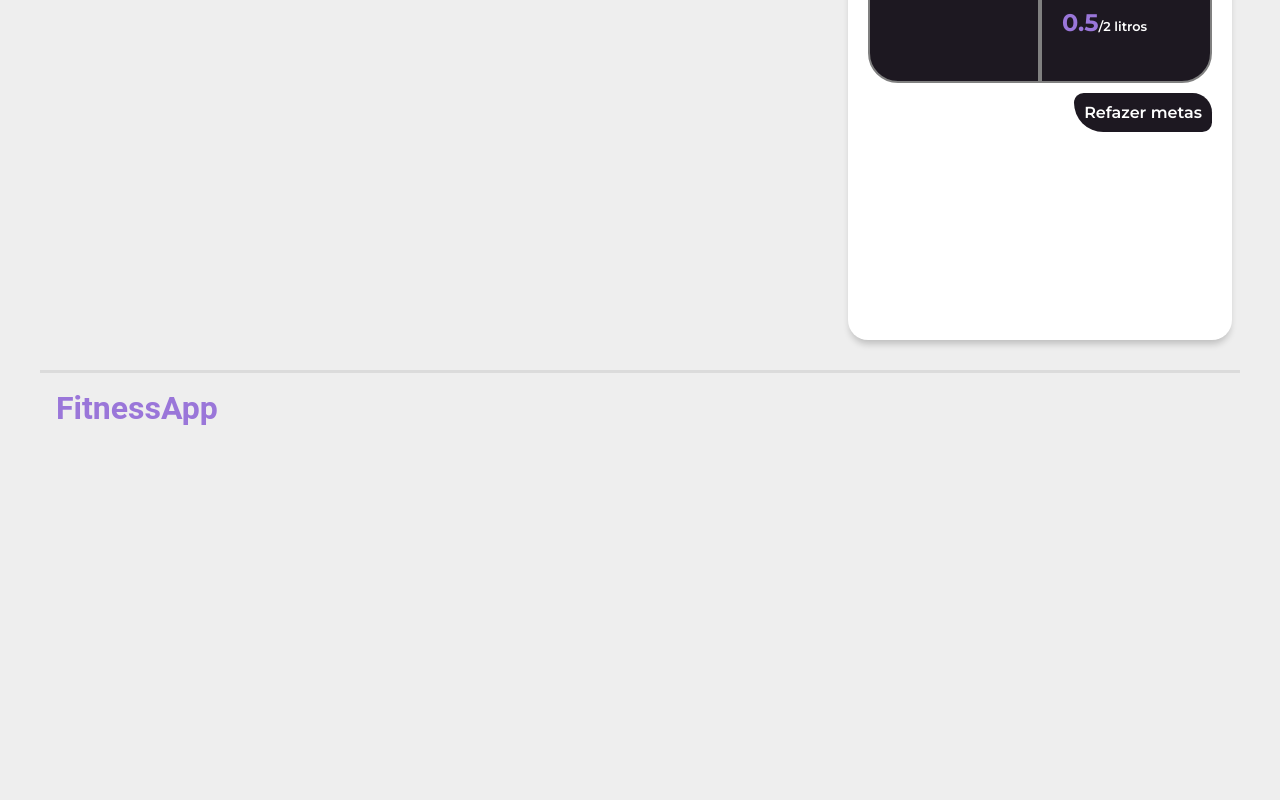
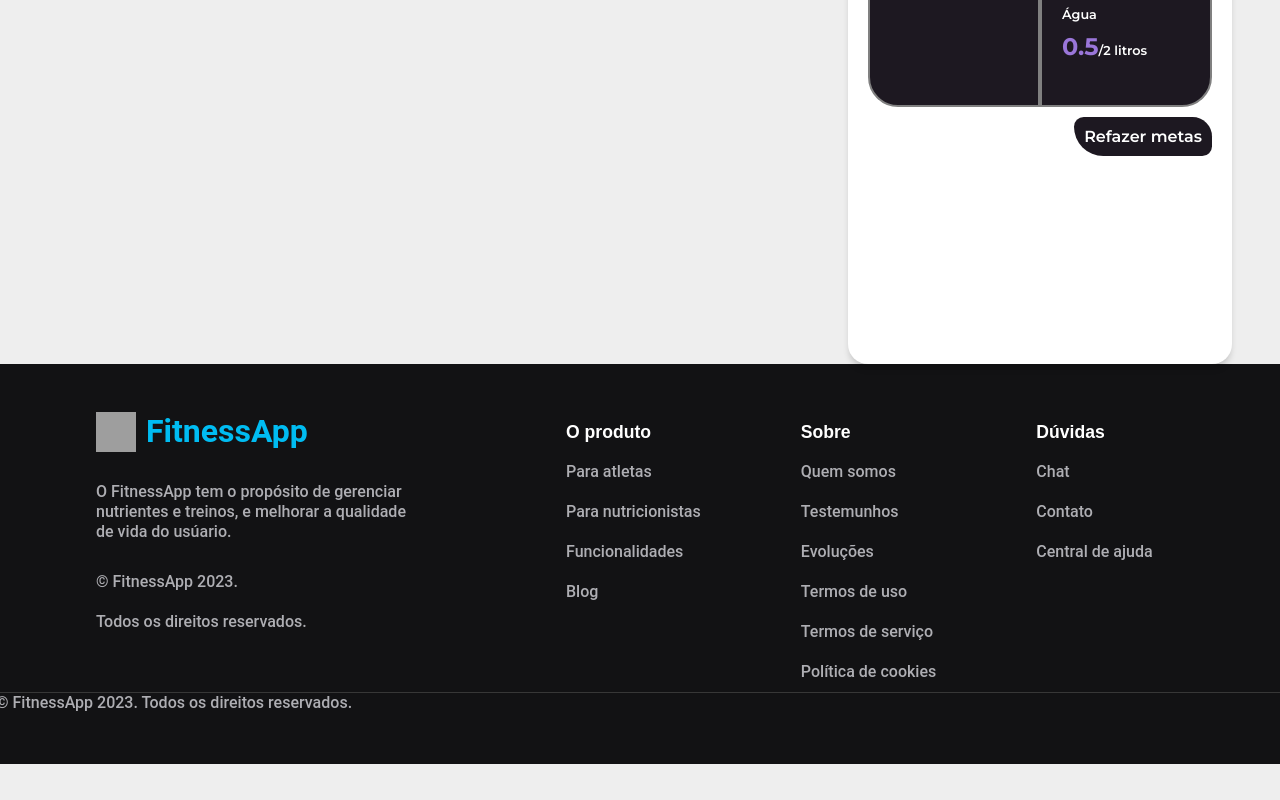
Before and after one commit to dayvid-s/FitnessApp, a Next.js app: page / in a window 1280 px wide. Shown: the part 917-1717 px from the top of the page. After the commit the page ends 1681 px from the top, so only its background shows below. Built offline with nearby package versions, Linux system fonts and the light colour scheme; grey boxes are pictures that could not be loaded; a web font is replaced by a local one.

Commit message:
feat: added more functionalities at the footer component

```diff
--- a/src/components/Footer/index.tsx
+++ b/src/components/Footer/index.tsx
@@ -1,5 +1,6 @@
 import {
-  Container, ProjectInfoArea,
+  BottomOfFooter,
+  Container, ProductInfoSection, ProjectInfoSection, SectionAbout, WrapperOfFooterSessions,
 } from "./styles"
 
 
@@ -7,9 +8,55 @@ export function Footer (){
 
   return(
     <Container>
-      <ProjectInfoArea>
-        <h1>FitnessApp</h1>
-      </ProjectInfoArea>
+      <WrapperOfFooterSessions>
+
+        <ProjectInfoSection>
+          <div>
+            <img src="https://www.svgrepo.com/show/331727/healthy.svg"
+              width="40px" height="40px"/>
+            <h1>FitnessApp</h1>
+          </div>
+
+          <p>O FitnessApp tem o propósito de gerenciar nutrientes e treinos, e
+          melhorar a qualidade de vida do usúario.
+          </p>
+          <p>© FitnessApp 2023.<br/><br/>Todos os direitos reservados.</p>
+        </ProjectInfoSection>
+
+
+        <ProductInfoSection>
+          <strong>O produto</strong>
+          <p>Para atletas</p>
+          <p>Para nutricionistas </p>
+          <p>Funcionalidades</p>
+          <p>Blog</p>
+        </ProductInfoSection>
+
+
+        <SectionAbout>
+          <strong>Sobre</strong>
+          <p>Quem somos</p>
+          <p>Testemunhos</p>
+          <p>Evoluções</p>
+          <p>Termos de uso</p>
+          <p>Termos de serviço</p>
+          <p>Política de cookies</p>
+        </SectionAbout>
+
+
+        <SectionAbout>
+          <strong>Dúvidas</strong>
+          <p>Chat</p>
+          <p>Contato</p>
+          <p>Central de ajuda</p>
+        </SectionAbout>
+
+      </WrapperOfFooterSessions>
+
+      <BottomOfFooter>
+        <p>© FitnessApp 2023. Todos os direitos reservados.</p>
+
+      </BottomOfFooter>
     </Container>
   )
 }
--- a/src/components/Footer/styles.ts
+++ b/src/components/Footer/styles.ts
@@ -1,14 +1,67 @@
 import styled from "styled-components"
 
 export const Container = styled.footer`
-    border-top: 3px solid #dbdbdb;
+    background-color: #121214;
     height:25rem;
-    padding:1rem;
-    margin: 30px 2.5rem;
+    padding:3rem 6rem 2rem;
 `
-export const ProjectInfoArea = styled.section`
+
+export const WrapperOfFooterSessions = styled.div`
+    display: flex;
+    flex-direction: row;
+`
+
+
+export const ProjectInfoSection = styled.section`
+    div{
+        display:flex;
+        flex-direction: row;
+
+    }
     h1{
-        color:#9a76d9;
+        margin-left:10px;
+        color:#00BCF2;
         font-size:2rem;
+        font-weight: 1000px;
     }
-    `
+    p{
+        color: #aeaeb3;
+        margin:30px 0px;
+        width:25vw ;
+        line-height:20px;
+    }
+`
+
+export const ProductInfoSection = styled.section`
+    margin-left: 150px;
+    display: flex;
+    flex-direction: column;
+    line-height:40px;
+
+    strong{
+        color:#fff;
+        font-weight: 600;
+        font-size: 1.10rem;
+    }
+    p{
+        color:#aeaeb3;
+        cursor: pointer;
+    }
+`
+
+
+export const SectionAbout = styled(ProductInfoSection)`
+    margin-left: 100px;
+`
+
+export const DoubtSession = styled(ProductInfoSection)`
+    margin-left: 100px;
+`
+
+export const BottomOfFooter = styled.div`
+    border-top: 1px solid #373737;
+    /* width: 100vw; */
+    margin-left:-100px;
+    margin-right:-100px;
+    ;
+`
--- a/src/components/HomeHeader/index.tsx
+++ b/src/components/HomeHeader/index.tsx
@@ -13,8 +13,8 @@ import {AiOutlineUser} from "react-icons/ai"
 export function HomeHeader (){
   return(
     <HeaderArea>
-      <img src="https://www.svgrepo.com/show/295450/vegetables-diet.svg"
-        width="30" height="30"/>
+      <img src="https://www.svgrepo.com/show/331727/healthy.svg"
+        width="40px" height="40px"/>
       <h3>FitnessApp</h3>
       <NavBar>
         <a>Visão Geral</a>
--- a/src/components/HomeHeader/styles.ts
+++ b/src/components/HomeHeader/styles.ts
@@ -11,7 +11,6 @@ export const HeaderArea = styled.header`
     border-bottom: 0.80px solid;
     border-color: #353535;
     background-color: #121214;
-    background-color: #12121;
     img{
         margin-left: 0.5rem;
         cursor: pointer;
@@ -19,13 +18,14 @@ export const HeaderArea = styled.header`
     h3{
         font-size: 1.8rem;
         cursor:pointer;
+        color:#fff;
     }
     `
 
 export const NavBar = styled.nav`
     margin-left:5rem;
     a{
-        color:#F7F7F7;
+        color:#aeaeb3;
         margin-right: 2rem;
         font-size: 1rem;
         cursor:pointer;
@@ -54,4 +54,7 @@ export const UserAccountArea = styled.div`
         margin-right:1px;
         cursor:pointer;
     }
+    p{
+        color:#aeaeb3;
+    }
 `
--- a/src/components/NutrientsInfo/styles.ts
+++ b/src/components/NutrientsInfo/styles.ts
@@ -84,6 +84,10 @@ export const IconWrapper = styled.div<IconWrapperProps>`
 `
 export const TotalNutrientsArea = styled.div`
     margin-top: 0.5;
+    p{
+        color:#e1e1e1e1;;
+
+    }
     strong{
         font-size: 1.5rem;
         color:#ffffff;
--- a/src/components/Welcome/index.tsx
+++ b/src/components/Welcome/index.tsx
@@ -29,7 +29,10 @@ export function Welcome (){
       <WelcomeWrapper>
 
         <h1>Seja bem vindo, <strong>Dayvid.</strong></h1>
-        <p>Abaixo você verá os valores dos seus macronutrientes.</p>
+        <p>Abaixo você verá os valores dos seus macronutrientes, eles são baseados em<br/> seus objetivos.
+          Seja eles ganho de peso, perda de peso ou manutenção.<br/>
+          Não esqueça de registrar suas refeições para bater suas metas diárias!
+        </p>
       </WelcomeWrapper>
     </Container>
   )
--- a/src/components/Welcome/styles.ts
+++ b/src/components/Welcome/styles.ts
@@ -1,7 +1,7 @@
 import styled from "styled-components"
 
 export const Container = styled.div`
-    height:15rem;
+    height:16.5rem;
     flex-direction: column;
     margin: 0 auto;
     align-items: center;
@@ -46,5 +46,6 @@ export const WelcomeWrapper = styled.div`
     p{
         margin-top:9px;
         font-size: 1.1rem;
+
     }
 `
--- a/src/styles/styles.ts
+++ b/src/styles/styles.ts
@@ -47,7 +47,7 @@ export const GlobalStyle = createGlobalStyle`
   }
 
   p,a, h1, h2, h3, h4, h5, h6{
-    color:#e1e1e6;
+    color:#aeaeb3;
     font-family: 'Roboto', sans-serif;
     /* font-family: 'Open Sans', sans-serif; */
 
```
